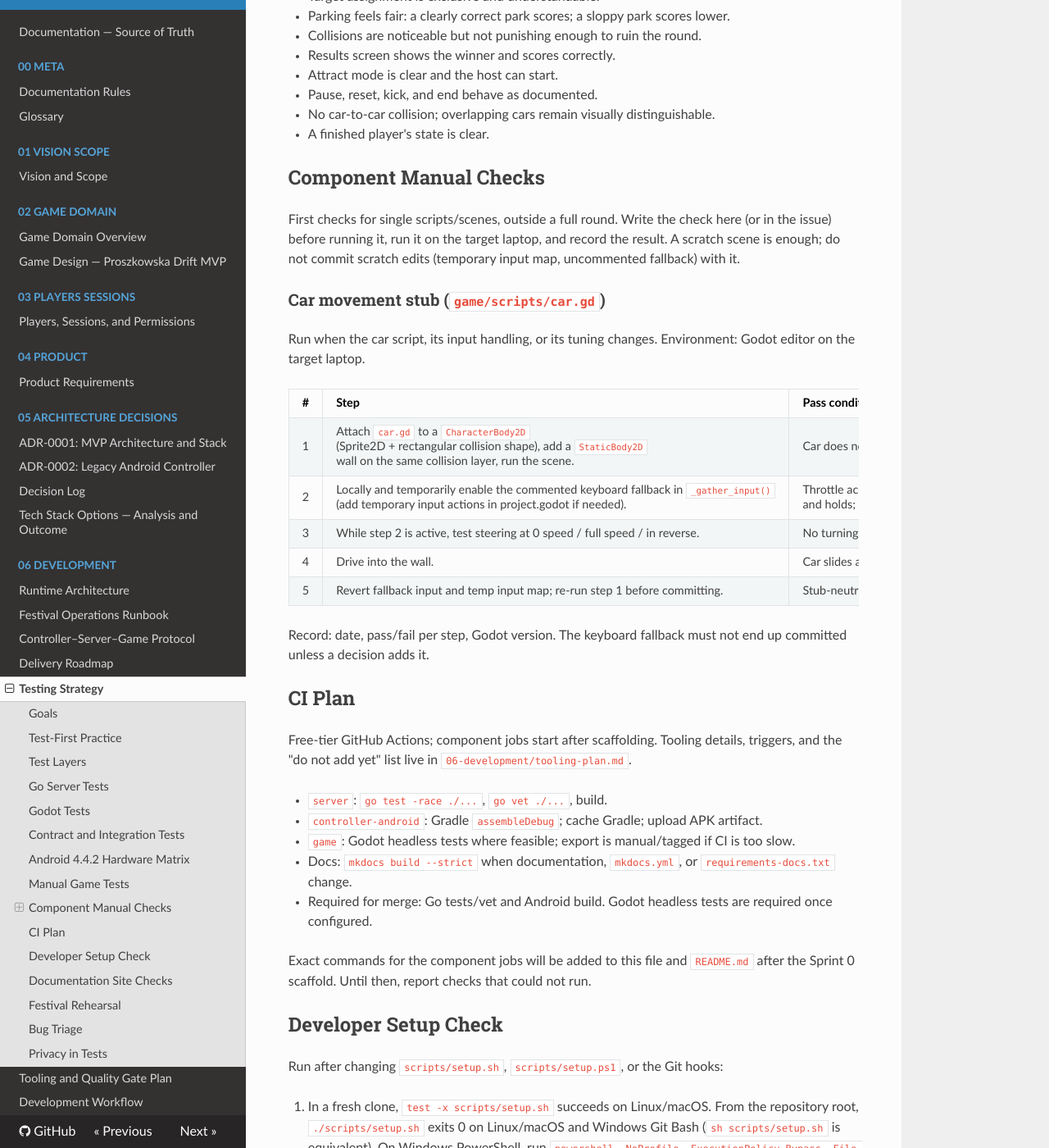
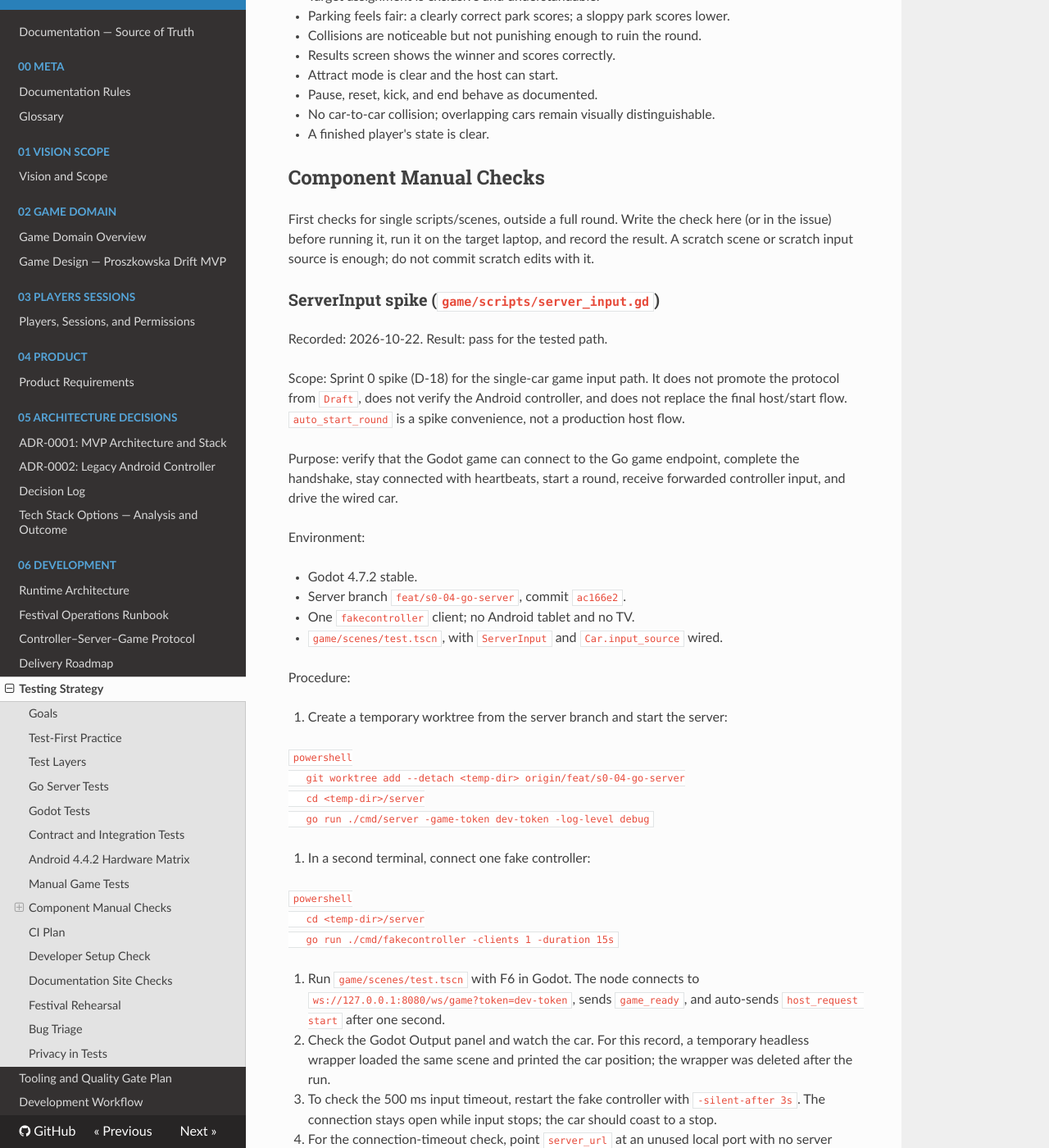
Before and after one commit to PSZLBit/ProszkowskaDrift, an MkDocs documentation site: the page built from documentation/06-development/testing.md, in a window 1280 px wide and 1400 px high, scrolled down 2969 px. Shown: the whole window at 82% size. Built offline with MkDocs 1.6.1, drawn with Linux system fonts in a browser that asks for light colours; nearby versions of some CDN libraries; some of the changed text lies outside the part shown.

Commit message:
docs: adding documantation for the spike of a game <-> server conn

````diff
--- a/documentation/06-development/testing.md
+++ b/documentation/06-development/testing.md
@@ -1,7 +1,7 @@
 # Testing Strategy
 
 Status: Draft
-Last updated: 2026-10-21
+Last updated: 2026-10-22
 
 ## Goals
 
@@ -125,24 +125,117 @@ Run on all four actual tablets, not only one.
 
 First checks for single scripts/scenes, outside a full round. Write the check
 here (or in the issue) before running it, run it on the target laptop, and
-record the result. A scratch scene is enough; do not commit scratch edits
-(temporary input map, uncommented fallback) with it.
+record the result. A scratch scene or scratch input source is enough; do not
+commit scratch edits with it.
 
-### Car movement stub (`game/scripts/car.gd`)
+### ServerInput spike (`game/scripts/server_input.gd`)
+
+Recorded: 2026-10-22. Result: pass for the tested path.
+
+Scope: Sprint 0 spike (D-18) for the single-car game input path. It does not
+promote the protocol from `Draft`, does not verify the Android controller, and
+does not replace the final host/start flow. `auto_start_round` is a spike
+convenience, not a production host flow.
+
+Purpose: verify that the Godot game can connect to the Go game endpoint,
+complete the handshake, stay connected with heartbeats, start a round, receive
+forwarded controller input, and drive the wired car.
+
+Environment:
+
+- Godot 4.7.2 stable.
+- Server branch `feat/s0-04-go-server`, commit `ac166e2`.
+- One `fakecontroller` client; no Android tablet and no TV.
+- `game/scenes/test.tscn`, with `ServerInput` and `Car.input_source` wired.
+
+Procedure:
+
+1. Create a temporary worktree from the server branch and start the server:
+
+   ```powershell
+   git worktree add --detach <temp-dir> origin/feat/s0-04-go-server
+   cd <temp-dir>/server
+   go run ./cmd/server -game-token dev-token -log-level debug
+   ```
+
+2. In a second terminal, connect one fake controller:
+
+   ```powershell
+   cd <temp-dir>/server
+   go run ./cmd/fakecontroller -clients 1 -duration 15s
+   ```
+
+3. Run `game/scenes/test.tscn` with F6 in Godot. The node connects to
+   `ws://127.0.0.1:8080/ws/game?token=dev-token`, sends `game_ready`, and
+   auto-sends `host_request start` after one second.
+
+4. Check the Godot Output panel and watch the car. For this record, a temporary
+   headless wrapper loaded the same scene and printed the car position; the
+   wrapper was deleted after the run.
+
+5. To check the 500 ms input timeout, restart the fake controller with
+   `-silent-after 3s`. The connection stays open while input stops; the car
+   should coast to a stop.
+
+6. For the connection-timeout check, point `server_url` at an unused local port
+   with no server running.
+
+Observed:
+
+- Handshake: `game_hello` with protocol 1, then `config` with a 180000 ms round,
+  5 tasks, and 4 max players.
+- `game_ready` was accepted and the server logged `game heartbeat` messages
+  every second, so the heartbeat requirement was met.
+- `player_joined slot=1`; `host_request start` produced `host_command start` and
+  the server logged `host command accepted ... phase=playing`.
+- First forwarded sample: `steer=0.150`, `throttle=0.600`.
+- The wired car moved from `(559, 322)` at the start to `(725.7, 342.7)` after
+  2 s and `(1222.7, 818.7)` after 5 s, so forwarded input reached the car through
+  `Car.input_source`.
+- Input timeout: after the fake controller went silent, `get_input()` returned
+  `(0.15, 0.6)` at 1.5 s and `(0.0, 0.0)` at 4.0 s; the car velocity reached zero.
+  This confirms the timeout path, not the exact 500 ms boundary.
+- Negative check: with an unused port, the node logged `connect timed out;
+  reconnecting` after about five seconds.
+
+Conclusion: the single-car Godot WebSocket path works for the spike. Keep the
+protocol and input decisions open; see `protocol.md` and D-14.
+
+Not covered by this check: the exact 500 ms timeout boundary, reconnect after an
+established server connection drops, multiple cars, the Android controller, and
+visible latency on the TV.
+
+### Car movement (`game/scripts/car.gd`)
 
 Run when the car script, its input handling, or its tuning changes.
 Environment: Godot editor on the target laptop.
 
+The car reads `(steer, throttle)` from its assigned `input_source` through
+`get_input()`. With no source assigned, it returns neutral input and coasts.
+
 | # | Step | Pass condition |
 |---|------|----------------|
-| 1 | Attach `car.gd` to a `CharacterBody2D` (Sprite2D + rectangular collision shape), add a `StaticBody2D` wall on the same collision layer, run the scene. | Car does not move; input stays stubbed (`Vector2.ZERO`). |
-| 2 | Locally and temporarily enable the commented keyboard fallback in `_gather_input()` (add temporary input actions in project.godot if needed). | Throttle accelerates to `max_speed` and holds; brake decelerates to 0 first and only then reverses, capped at `max_reverse_speed`; releasing input coasts to a stop. |
-| 3 | While step 2 is active, test steering at 0 speed / full speed / in reverse. | No turning at 0 speed; turn rate scales with speed; turning inverts in reverse; travel direction matches heading (no sliding). |
-| 4 | Drive into the wall. | Car slides along it, speed visibly reduced, car never destroyed; repeated contact does not tunnel or jitter. |
-| 5 | Revert fallback input and temp input map; re-run step 1 before committing. | Stub-neutral car does not move. |
+| 1 | Open a scene with `car.gd` on a `CharacterBody2D` (Sprite2D + rectangular collision shape) and a `StaticBody2D` wall on the same collision layer. Leave `Input Source` empty and run the scene. | Car does not move. |
+| 2 | Create a scratch `Node` with the script below and assign it to `Car.input_source`. Run the scene and hold Up. | Throttle accelerates to `max_speed` and holds; releasing Up coasts to a stop. |
+| 3 | Hold Down while moving forward, then at a stop. | Brake decelerates to 0 first and only then reverses, capped at `max_reverse_speed`. |
+| 4 | With the scratch source active, test steering at 0 speed / full speed / in reverse. | No turning at 0 speed; turn rate scales with speed; turning inverts in reverse; travel direction matches heading (no sliding). |
+| 5 | Drive into the wall. | Car slides along it, speed visibly reduced, car never destroyed; repeated contact does not tunnel or jitter. |
+| 6 | Remove the scratch source and set `Car.input_source` back to `../ServerInput`; save the scene. | Scene returns to server-driven input; no scratch files are committed. |
 
-Record: date, pass/fail per step, Godot version. The keyboard fallback must
-not end up committed unless a decision adds it.
+Scratch keyboard source:
+
+```gdscript
+extends Node
+
+func get_input() -> Vector2:
+	return Vector2(
+		Input.get_axis("ui_left", "ui_right"),
+		Input.get_axis("ui_down", "ui_up"),
+	)
+```
+
+Record: date, pass/fail per step, Godot version. The scratch keyboard source
+must not end up committed; the production path is `ServerInput`.
 
 ## CI Plan
 
````
Also changed, not shown: README.md (+9 -8 lines), documentation/05-architecture-decisions/decision-log.md (+7 -1 lines), documentation/05-architecture-decisions/tech-stack-options.md (+3 -3 lines), documentation/06-development/workflow.md (+3 -3 lines).
